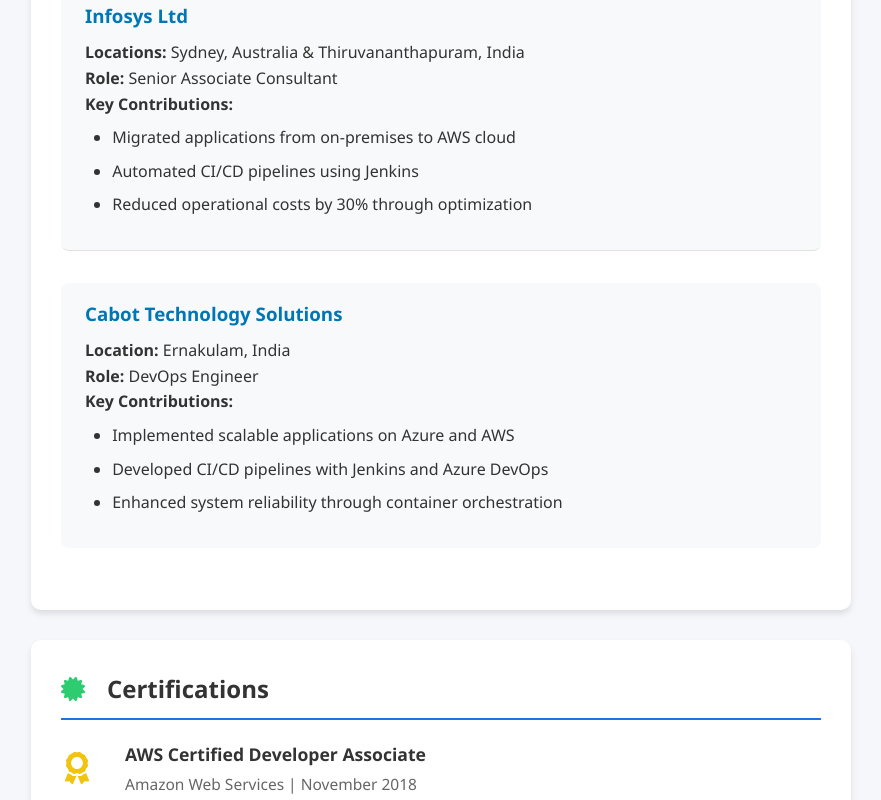
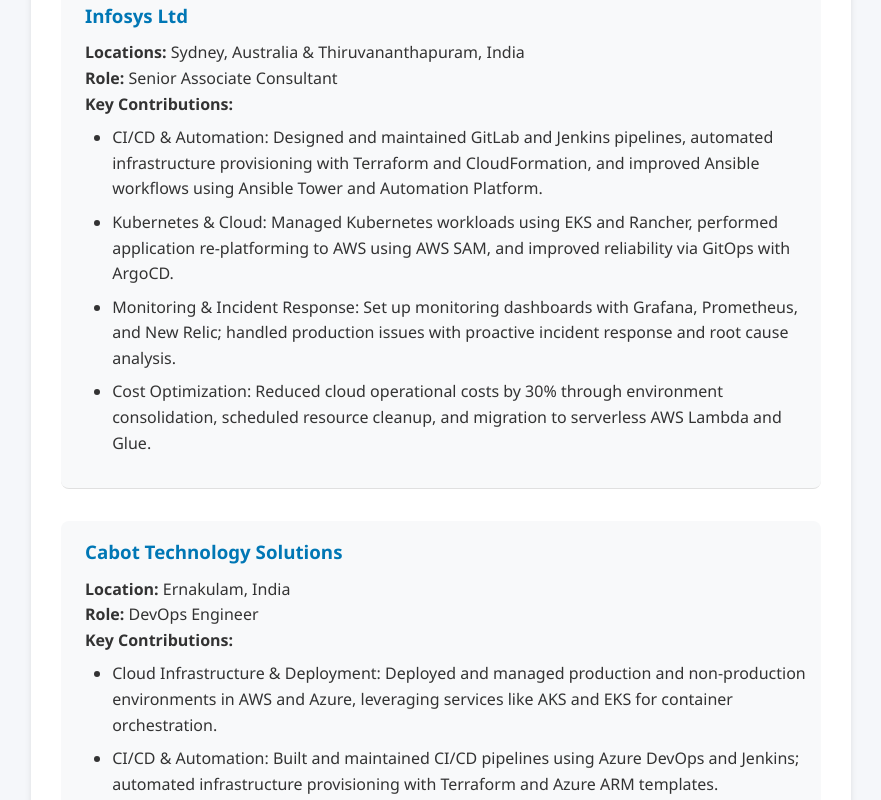
Before and after one commit to joesajigeorge/cloud_resume_challenge, a React (Vite) app: page / in a window 1280 px wide. Shown: the part 1640-2440 px from the top of the page, without its empty margins (349-1230 px from the left). Built offline with nearby package versions, Linux system fonts and the light colour scheme.

Commit message:
Work exp updated

```diff
--- a/src/components/Company.jsx
+++ b/src/components/Company.jsx
@@ -7,9 +7,10 @@
     locations: "Sydney, Australia & Thiruvananthapuram, India",
     roles: "Senior Associate Consultant",
     contributions: [
-      "Migrated applications from on-premises to AWS cloud",
-      "Automated CI/CD pipelines using Jenkins",
-      "Reduced operational costs by 30% through optimization"
+      "CI/CD & Automation: Designed and maintained GitLab and Jenkins pipelines, automated infrastructure provisioning with Terraform and CloudFormation, and improved Ansible workflows using Ansible Tower and Automation Platform.",
+      "Kubernetes & Cloud: Managed Kubernetes workloads using EKS and Rancher, performed application re-platforming to AWS using AWS SAM, and improved reliability via GitOps with ArgoCD.",
+      "Monitoring & Incident Response: Set up monitoring dashboards with Grafana, Prometheus, and New Relic; handled production issues with proactive incident response and root cause analysis.",
+      "Cost Optimization: Reduced cloud operational costs by 30% through environment consolidation, scheduled resource cleanup, and migration to serverless AWS Lambda and Glue."
     ]
   },
   {
@@ -17,9 +18,9 @@
     locations: "Ernakulam, India",
     roles: "DevOps Engineer",
     contributions: [
-      "Implemented scalable applications on Azure and AWS",
-      "Developed CI/CD pipelines with Jenkins and Azure DevOps",
-      "Enhanced system reliability through container orchestration"
+      "Cloud Infrastructure & Deployment: Deployed and managed production and non-production environments in AWS and Azure, leveraging services like AKS and EKS for container orchestration.",
+      "CI/CD & Automation: Built and maintained CI/CD pipelines using Azure DevOps and Jenkins; automated infrastructure provisioning with Terraform and Azure ARM templates.",
+      "Serverless & Database Management: Deployed serverless applications using the Serverless Framework on AWS; administered PostgreSQL and MySQL databases for high availability and performance."
     ]
   }
 ];
```
Also changed, not shown: src/style.css (line endings or trailing spaces).
